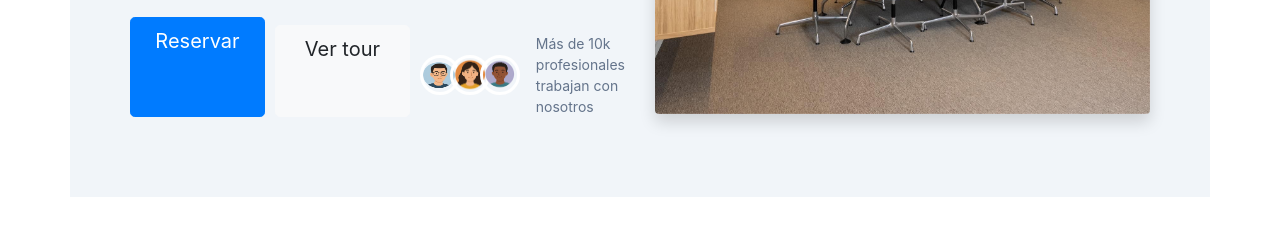
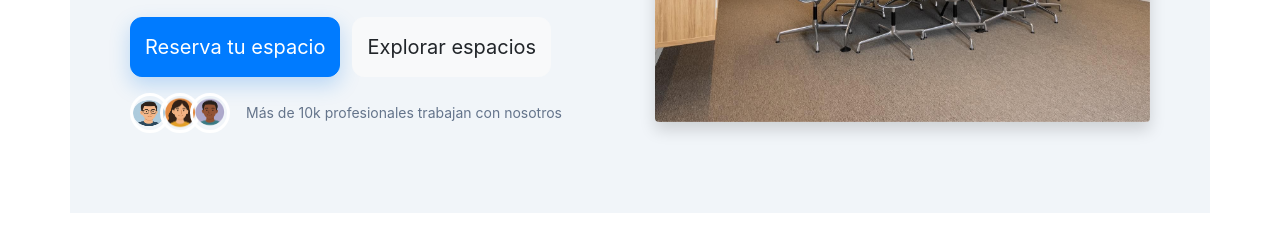
Before and after one commit to Dark1997-AFK/ProyectoIntegradoor, a plain HTML site: page index.html in a window 1280 px wide. Shown: the part 388-640 px from the top of the page. Drawn offline with nearby package versions, Linux system fonts and the light colour scheme.

Commit message:
fix: arregle el boton del hero

```diff
--- a/assets/styles.css
+++ b/assets/styles.css
@@ -30,12 +30,17 @@
 }
 
 .hero-botones{
-margin-top:20px;
 display:flex;
 flex-direction:column;
-gap:10px;
+gap:12px;
+margin-top:20px;
 }
 
+.hero-botones .btn{
+width:100%;
+padding:14px;
+border-radius:12px;
+}
 .hero-img-size{
 height:220px;
 object-fit:cover;
@@ -62,6 +67,14 @@
 margin-left:0;
 }
 
+.hero-img-size{
+height:420px;
+}
+
+.hero-botones .btn-primary{
+box-shadow:0 8px 20px rgba(25,127,230,0.25);
+}
+
 /* desktop */
 
 @media (min-width:992px){
@@ -78,8 +91,20 @@
 flex-direction:row;
 }
 
+.hero-botones .btn{
+width:auto;
 }
 
-.hero-img-size{
-height:420px;
 }
+
+@media (min-width:768px){
+
+.hero-botones{
+flex-direction:row;
+}
+
+.hero-botones .btn{
+width:auto;
+}
+
+}
--- a/index.html
+++ b/index.html
@@ -32,15 +32,17 @@
                     creatividad y conexión.
                     </p>
 
+                        <!-- botones -->
                         <div class="hero-botones">
 
-                        <a href="#" class="btn btn-primary btn-lg btn-block">
-                        Reservar
+                            <a href="#" class="btn btn-primary btn-lg ">
+                            Reserva tu espacio
                             </a>
 
-                        <a href="#" class="btn btn-light btn-lg btn-block">
-                        Ver tour
+                            <a href="#" class="btn btn-light btn-lg">
+                            Explorar espacios
                             </a>
+                        </div>
 
 
                         <!-- AVATARS USUARIOS -->
@@ -58,16 +60,8 @@
                         <span class="ml-3 texto-usuarios">
                         Más de 10k profesionales trabajan con nosotros
                         </span>
-
             </div>
-
       </div>
-
-            </div>
-
-
-
-            <!-- imagen -->
            <!-- imagen derecha con carrusel -->
             <div class="col-12 col-lg-6 hero-img">
 
@@ -87,10 +81,13 @@
                         <img src="resources/coworking3.jpg" class="d-block w-100 hero-img-size" alt="Sala de reuniones">
                         </div>
 
+                        <div class="carousel-item">
+                        <img src="resources/coworking4.png" class="d-block w-100 hero-img-size" alt="Espacio de trabajo">
                         </div>
 
                     </div>
-
+               </div>
+          </div>
       </div>
  </div>
 
```
Also changed, not shown: 1 other file. Lines whose indentation alone changed are shown as unchanged.
